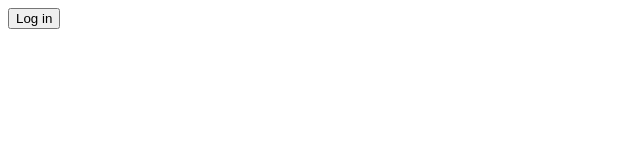
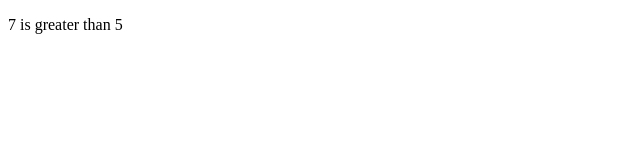
Before and after one commit to mdave16/stunning-bassoon, a Svelte app: page / in a window 1280 px wide. Shown: the top 160 px of the page, without its empty margins (0-640 px from the left). Built offline with nearby package versions, Linux system fonts and the light colour scheme.

Commit message:
using svelte if else blocks

```diff
--- a/src/App.svelte
+++ b/src/App.svelte
@@ -1,10 +1,11 @@
 <script lang="ts">
-	let user = { loggedIn: false };
-	const toggle = () => {
-		user.loggedIn = !user.loggedIn;
-	};
+	let x = 7;
 </script>
 
-{#if !user.loggedIn}
-	<button on:click={toggle}>Log in</button>
-{:else}<button on:click={toggle}>Log out</button>{/if}
+{#if x > 10}
+	<p>{x} is greater than 10</p>
+{:else if x > 5}
+	<p>{x} is greater than 5</p>
+{:else}
+	<p>{x} is less than or equal to 5</p>
+{/if}
```
